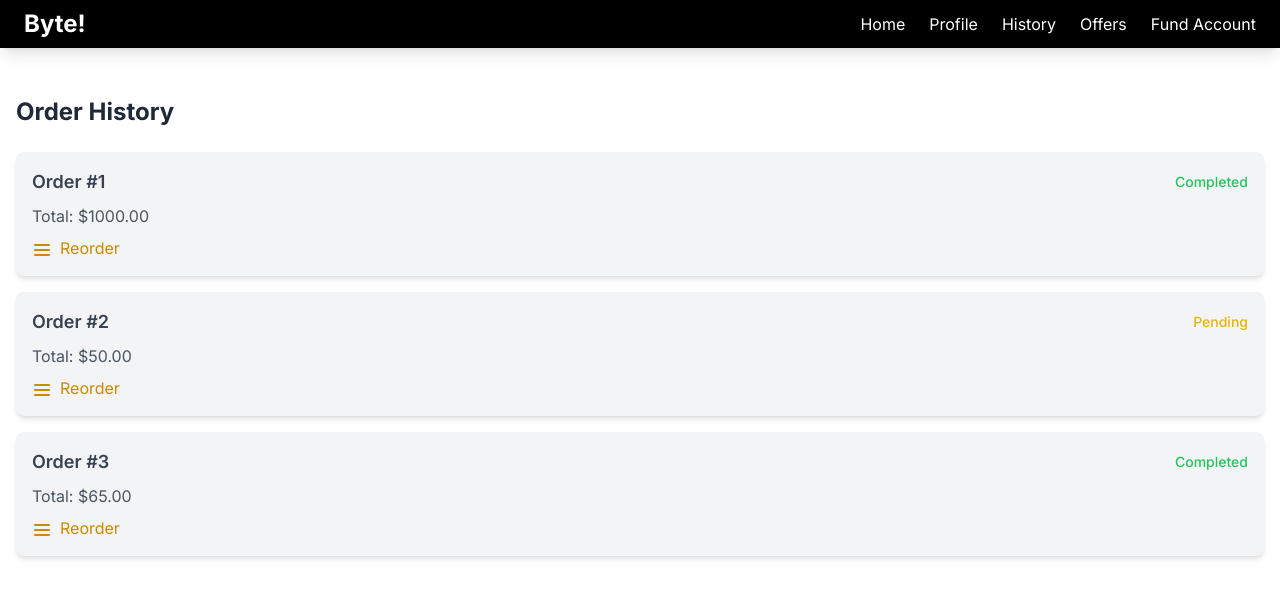
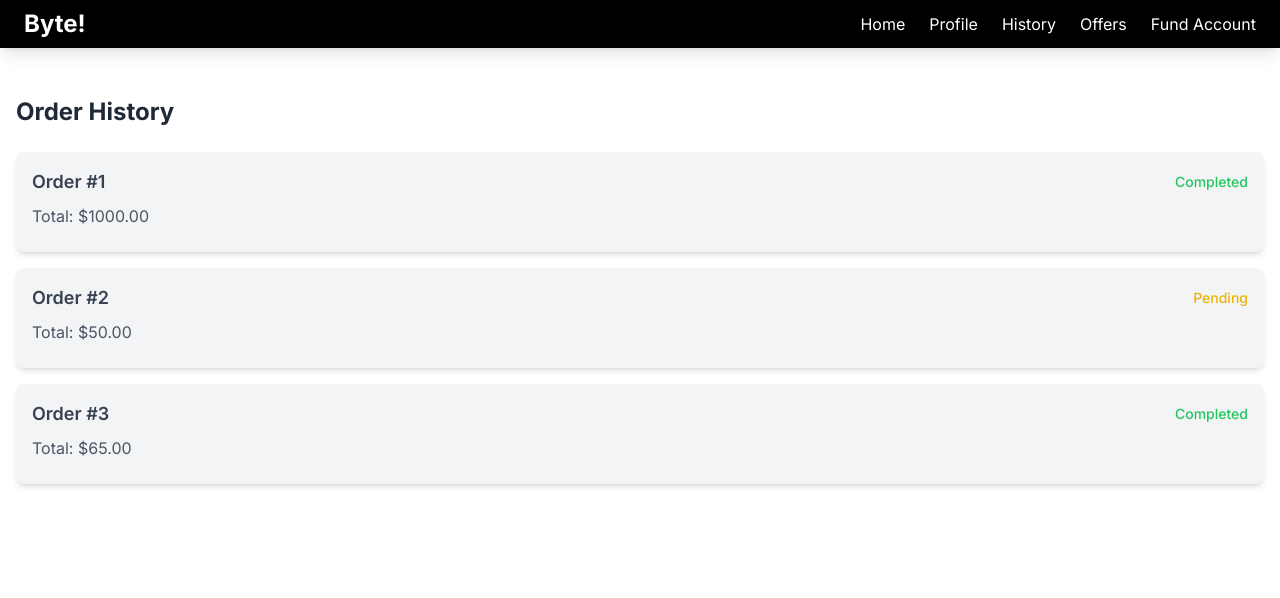
Before and after one commit to OyinDee/bytefrontend, a Next.js app: page /orderhistory in a window 1280 px wide. Shown: the top 598 px of the page. Built offline with nearby package versions, Linux system fonts and the light colour scheme; sample sign-in values are in the browser's storage.

Commit message:
progress

```diff
--- a/src/app/orderhistory/page.tsx
+++ b/src/app/orderhistory/page.tsx
@@ -1,6 +1,6 @@
 "use client";
 import OrderHistory from "@/components/OrderHistory";
-import { Order, Meal } from '../../types';
+import { Order, Meal } from '@/components/types';
 
 const sampleMeals: Meal[] = [
     {
--- a/src/components/OrderHistoryAd.tsx
+++ b/src/components/OrderHistoryAd.tsx
@@ -1,11 +1,27 @@
-// components/OrderHistory.tsx
+// OrderHistory.tsx
 import React from 'react';
-import OrderItem from './OrderItemAd'
+import OrderItem from './OrderItemAd';
 import { Order } from './types';
 
 interface OrderHistoryProps {
   orders: Order[];
 }
+
+// Define your handler functions here
+const handleMarkAsComplete = (orderId: number) => {
+  console.log(`Mark order ${orderId} as complete`);
+  // Implement the logic for marking an order as complete
+};
+
+const handleViewOrder = (orderId: number) => {
+  console.log(`View details for order ${orderId}`);
+  // Implement the logic for viewing an order
+};
+
+const handleRevertOrder = (orderId: number) => {
+  console.log(`Revert order ${orderId}`);
+  // Implement the logic for reverting an order
+};
 
 const OrderHistory: React.FC<OrderHistoryProps> = ({ orders }) => {
   return (
@@ -15,7 +31,15 @@ const OrderHistory: React.FC<OrderHistoryProps> = ({ orders }) => {
         {orders.length === 0 ? (
           <p className="text-gray-600">No orders found.</p>
         ) : (
-          orders.map((order) => <OrderItem key={order.id} order={order} />)
+          orders.map((order) => (
+            <OrderItem
+              key={order.id}
+              order={order}
+              onMarkAsComplete={() => handleMarkAsComplete(order.id)}
+              onViewOrder={() => handleViewOrder(order.id)}
+              onRevertOrder={() => handleRevertOrder(order.id)}
+            />
+          ))
         )}
       </div>
     </div>
--- a/src/components/OrderItem.tsx
+++ b/src/components/OrderItem.tsx
@@ -1,12 +1,20 @@
+// components/OrderItem.tsx
 import React from 'react';
 import { Order } from './types';
-import ReorderIcon from './ReorderIcon';
 
 interface OrderItemProps {
   order: Order;
+  onMarkAsComplete?: (orderId: number) => void;
+  onViewOrder?: (orderId: number) => void;
+  onRevertOrder?: (orderId: number) => void;
 }
 
-const OrderItem: React.FC<OrderItemProps> = ({ order }) => {
+const OrderItem: React.FC<OrderItemProps> = ({
+  order,
+  onMarkAsComplete,
+  onViewOrder,
+  onRevertOrder,
+}) => {
   return (
     <div className="bg-gray-100 p-4 rounded-lg shadow-md hover:bg-gray-200 transition">
       <div className="flex justify-between items-center mb-2">
@@ -16,10 +24,22 @@ const OrderItem: React.FC<OrderItemProps> = ({ order }) => {
         </span>
       </div>
       <p className="text-gray-600 mb-2">Total: ${order.totalAmount.toFixed(2)}</p>
-      <button className="text-yellow-600 hover:underline flex items-center">
-        <ReorderIcon />
-        <span className="ml-2">Reorder</span>
-      </button>
+      {onViewOrder && (
+        <button className="text-yellow-600 hover:underline flex items-center" onClick={() => onViewOrder(order.id)}>
+          <span className="ml-2">View Order</span>
+        </button>
+      )}
+      {/* Render additional buttons or actions if provided */}
+      {onMarkAsComplete && (
+        <button className="text-green-600 hover:underline flex items-center" onClick={() => onMarkAsComplete(order.id)}>
+          <span className="ml-2">Mark as Complete</span>
+        </button>
+      )}
+      {onRevertOrder && (
+        <button className="text-red-600 hover:underline flex items-center" onClick={() => onRevertOrder(order.id)}>
+          <span className="ml-2">Revert Order</span>
+        </button>
+      )}
     </div>
   );
 };
```
